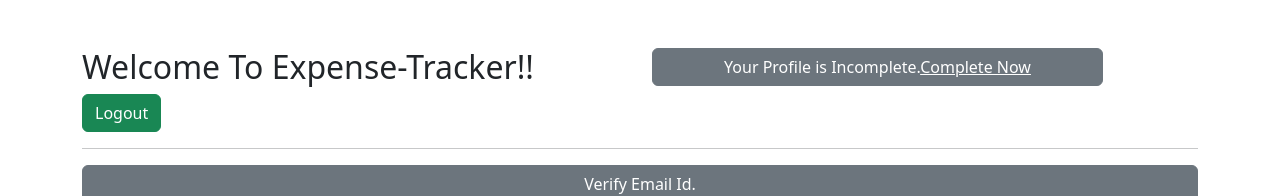
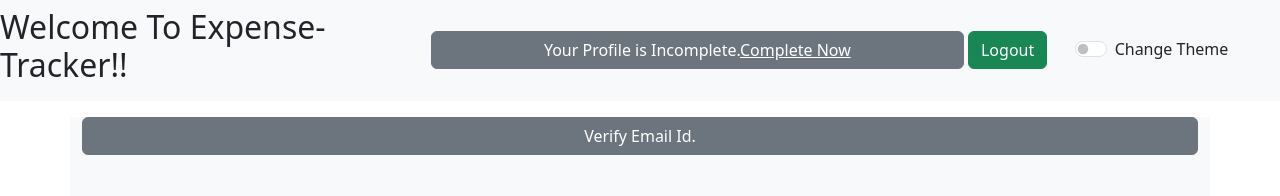
Before and after one commit to pkirme/Expense-Tracker, a React (Create React App) app in the folder expense-tracker/: page / in a window 1280 px wide. Shown: the top 196 px of the page. Built offline with nearby package versions, Linux system fonts and the light colour scheme; no server answers; sample sign-in values are in the browser's storage.

Commit message:
Add a dark theme

```diff
--- a/expense-tracker/src/App.css
+++ b/expense-tracker/src/App.css
@@ -1,4 +1,6 @@
 .App {
   text-align: center;
-
 }
+.body {
+  background: black;
+}
--- a/expense-tracker/src/App.js
+++ b/expense-tracker/src/App.js
@@ -10,6 +10,8 @@ import WelcomePage from "./pages/WelcomePage";
 import ProfilePage from "./pages/ProfilePage";
 
 import axios from "axios";
+
+import "./App.css";
 
 function App() {
   const url = `https://expensetracker-8fe52-default-rtdb.firebaseio.com`;
--- a/expense-tracker/src/components/profile/Welcome.js
+++ b/expense-tracker/src/components/profile/Welcome.js
@@ -1,8 +1,10 @@
-import { Button, Col, Container, Row } from "react-bootstrap";
+import { Button, Col, Container, Row, Form, Navbar } from "react-bootstrap";
 import { NavLink } from "react-router-dom";
 import ExpenseForm from "../expenses/ExpenseForm";
 import { useDispatch, useSelector } from "react-redux";
 import { authActions } from "../../store/auth";
+import { useState } from "react";
+import { themeActions } from "../../store/theme";
 
 const Welcome = () => {
   const dispatch = useDispatch();
@@ -41,17 +43,28 @@ const Welcome = () => {
     dispatch(authActions.logout());
   };
 
-  const activateMembershipHandler=()=>{
+  const activateMembershipHandler = () => {};
 
+  const mode = useSelector((state) => state.theme.mode);
+  const onToggleMode = () => {
+    if (mode === "light") {
+      dispatch(themeActions.setTheme("dark"));
+      document.body.style.backgroundColor = "black";
+      document.body.style.color = "white";
+    } else {
+      dispatch(themeActions.setTheme("light"));
+      document.body.style.backgroundColor = "white";
+      document.body.style.color = "black";
     }
+  };
 
   return (
-    <Container className="my-5">
-      <Row>
-        <Col xs={6}>
+    <>
+      <Navbar className={`expand-lg bg-${mode} `}>
+        <Col xs={4}>
           <h2>Welcome To Expense-Tracker!!</h2>
         </Col>
-        <Col xs={5}>
+        <Col xs={5} className="mx-1">
           <div className="d-grid gap-2">
             <Button variant="secondary">
               <span> Your Profile is Incomplete.</span>
@@ -63,13 +76,22 @@ const Welcome = () => {
             </Button>
           </div>
         </Col>
-        <Col>
+        <Col xs={1}>
           <Button variant="success" onClick={onLogoutHandler}>
             Logout
           </Button>
         </Col>
-      </Row>
-      <hr />
+        <Form>
+          <Form.Check // prettier-ignore
+            type="switch"
+            id="themeSelector"
+            label="Change Theme"
+            onChange={onToggleMode}
+          />
+        </Form>
+      </Navbar>
+
+      <Container className={`my-3 bg-${mode}`}>
         <Row>
           <Col>
             <div className="d-grid gap-2">
@@ -84,7 +106,7 @@ const Welcome = () => {
             <Col>
               <div className="d-grid gap-2">
                 <Button variant="secondary" onClick={activateMembershipHandler}>
-                Activate Prime Membership.
+                  Activate Premium.
                 </Button>
               </div>
             </Col>
@@ -93,6 +115,7 @@ const Welcome = () => {
 
         <ExpenseForm />
       </Container>
+    </>
   );
 };
 
--- a/expense-tracker/src/index.css
+++ b/expense-tracker/src/index.css
@@ -1,3 +1,3 @@
 body {
-  background-color: red;
+  background: rgb(14, 12, 12);
 }
--- a/expense-tracker/src/index.js
+++ b/expense-tracker/src/index.js
@@ -2,6 +2,7 @@ import React from "react";
 import ReactDOM from "react-dom/client";
 import App from "./App";
 import { BrowserRouter } from "react-router-dom";
+import "./index.css";
 
 // Bootstrap configuration.
 import "../node_modules/react-bootstrap/dist/react-bootstrap";
--- a/expense-tracker/src/store/index.js
+++ b/expense-tracker/src/store/index.js
@@ -1,9 +1,10 @@
 import { configureStore } from "@reduxjs/toolkit";
 import authReducer from "../store/auth";
 import expenseReducer from "../store/expense";
+import themeReducer from "../store/theme";
 
 const store = configureStore({
-  reducer: { auth: authReducer, expense: expenseReducer },
+  reducer: { auth: authReducer, expense: expenseReducer, theme: themeReducer },
 });
 
 export default store;
--- /dev/null
+++ b/expense-tracker/src/store/theme.js
@@ -0,0 +1,18 @@
+import { createSlice } from "@reduxjs/toolkit";
+
+const initialState = {
+  mode: "light",
+};
+
+const themeSlice = createSlice({
+  name: "theme",
+  initialState,
+  reducers: {
+    setTheme(state, action) {
+      state.mode = action.payload;
+    },
+  },
+});
+
+export const themeActions = themeSlice.actions;
+export default themeSlice.reducer;
```
Lines whose indentation alone changed are shown as unchanged.
